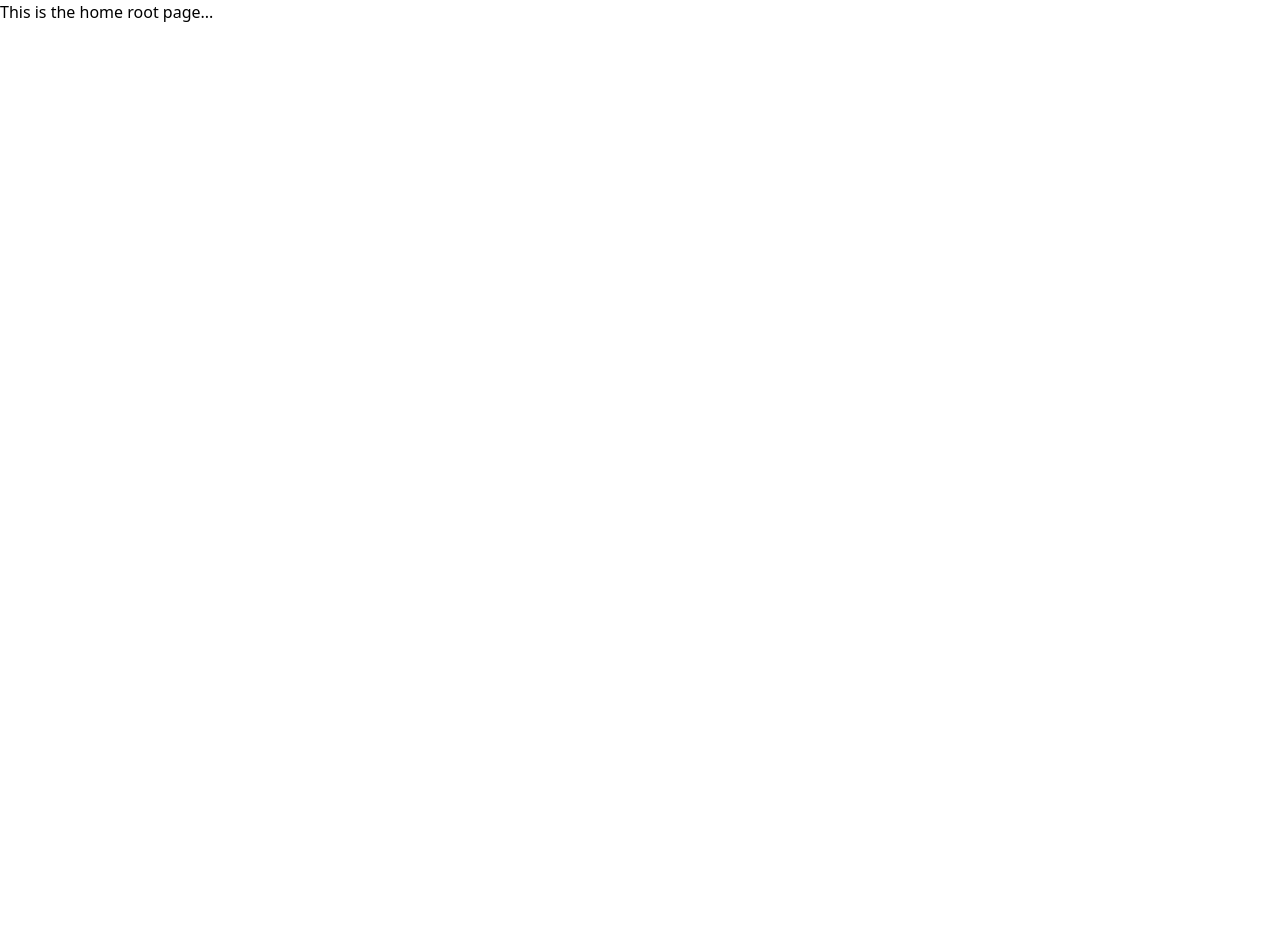
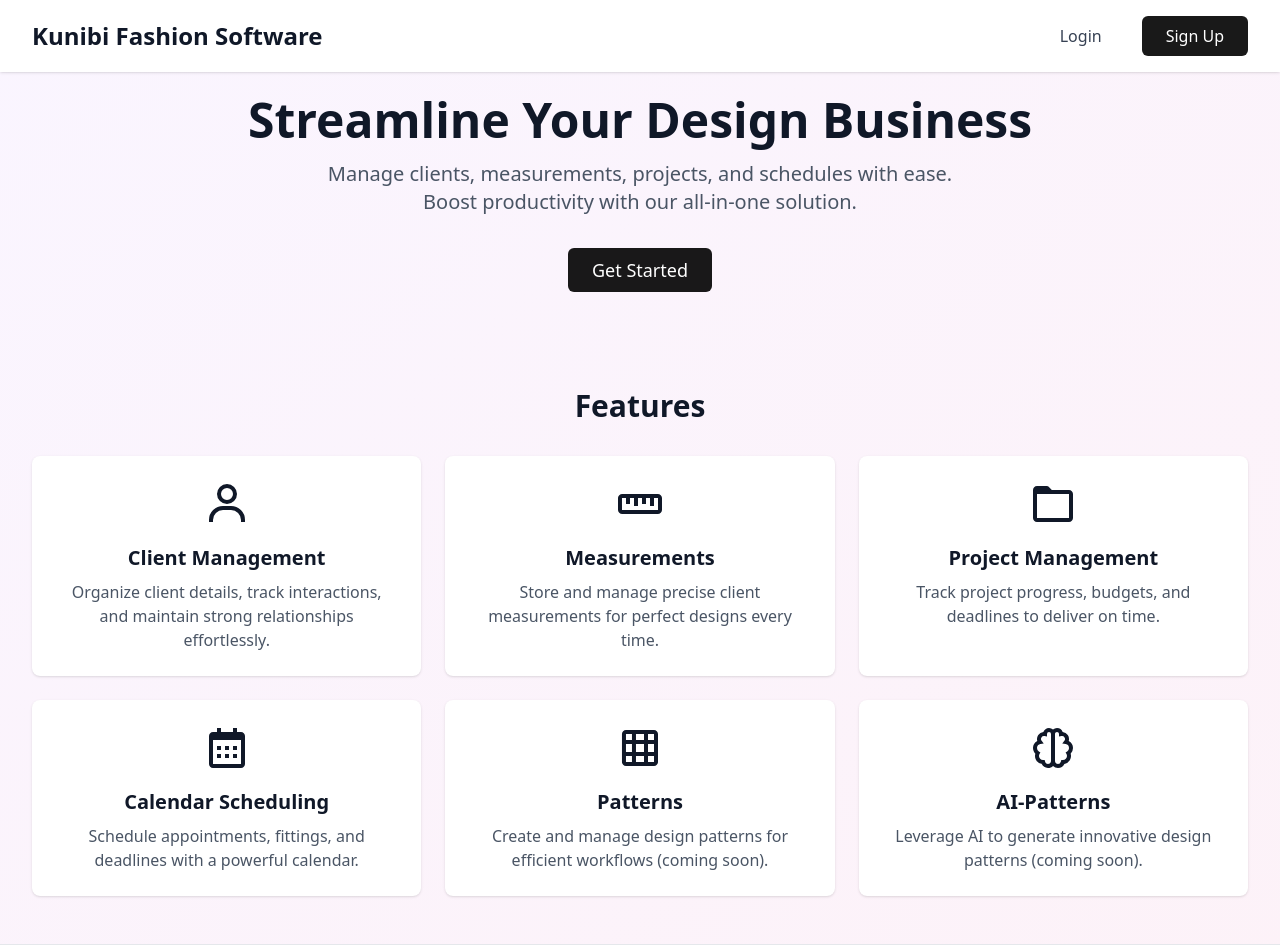
Before and after one commit to PeaceOloruntoba/special-memory, a React (Vite) app: page / in a window 1280 px wide. Shown: the top 952 px of the page. Before the commit the page ends 800 px from the top, so only its background shows below. Built offline with nearby package versions, Linux system fonts and the light colour scheme; no server answers.

Commit message:
Update Home.tsx

```diff
--- a/src/pages/Home.tsx
+++ b/src/pages/Home.tsx
@@ -1,5 +1,161 @@
-export default function Home() {
+import { useState } from "react";
+import {
+  BiUser,
+  BiRuler,
+  BiFolder,
+  BiCalendar,
+  BiGrid,
+  BiBrain,
+  BiMenu,
+  BiX,
+} from "react-icons/bi";
+import { Link } from "react-router";
+import Button from "../components/ui/Button";
+
+export default function LandingPage() {
+  const [isMenuOpen, setIsMenuOpen] = useState(false);
+
+  const toggleMenu = () => {
+    setIsMenuOpen(!isMenuOpen);
+  };
+
   return (
-    <div>This is the home root page...</div>
-  )
+    <div className="min-h-screen bg-gradient-to-br from-purple-50 to-pink-50">
+      {/* Navigation Bar */}
+      <header className="fixed top-0 left-0 right-0 bg-white shadow-sm z-50">
+        <div className="max-w-7xl mx-auto px-4 sm:px-6 lg:px-8 py-4 flex justify-between items-center">
+          <Link to="/" className="text-2xl font-bold text-gray-900">
+            Kunibi Fashion Software
+          </Link>
+          <nav className="hidden md:flex space-x-4">
+            <Link to="/login">
+              <Button className="py-2 px-6 rounded-md border-gray-300 text-gray-700 hover:bg-gray-50">
+                Login
+              </Button>
+            </Link>
+            <Link to="/signup">
+              <Button className="py-2 px-6 rounded-md bg-black/90 text-white hover:bg-black/80">
+                Sign Up
+              </Button>
+            </Link>
+          </nav>
+          <div className="md:hidden">
+            <button onClick={toggleMenu} aria-label="Toggle menu">
+              {isMenuOpen ? (
+                <BiX className="h-6 w-6 text-gray-900" />
+              ) : (
+                <BiMenu className="h-6 w-6 text-gray-900" />
+              )}
+            </button>
+          </div>
+        </div>
+        {isMenuOpen && (
+          <div className="md:hidden bg-white border-t border-gray-200">
+            <div className="flex flex-col items-center py-4 space-y-2">
+              <Link to="/login" onClick={toggleMenu}>
+                <Button className="py-2 px-6 rounded-md w-32 border-gray-300 text-gray-700 hover:bg-gray-50">
+                  Login
+                </Button>
+              </Link>
+              <Link to="/signup" onClick={toggleMenu}>
+                <Button className="py-2 px-6 rounded-md w-32 bg-black/90 text-white hover:bg-black/80">
+                  Sign Up
+                </Button>
+              </Link>
+            </div>
+          </div>
+        )}
+      </header>
+
+      {/* Hero Section */}
+      <section className="pt-24 pb-12 px-4 sm:px-6 lg:px-8 text-center">
+        <h1 className="text-4xl sm:text-5xl font-bold text-gray-900 mb-4">
+          Streamline Your Design Business
+        </h1>
+        <p className="text-lg sm:text-xl text-gray-600 max-w-2xl mx-auto mb-8">
+          Manage clients, measurements, projects, and schedules with ease. Boost
+          productivity with our all-in-one solution.
+        </p>
+        <Link to="/signup">
+          <Button className="py-2 px-6 rounded-md bg-black/90 text-white hover:bg-black/80 text-lg">
+            Get Started
+          </Button>
+        </Link>
+      </section>
+
+      {/* Features Section */}
+      <section className="py-12 px-4 sm:px-6 lg:px-8">
+        <h2 className="text-3xl font-bold text-gray-900 text-center mb-8">
+          Features
+        </h2>
+        <div className="max-w-7xl mx-auto grid grid-cols-1 sm:grid-cols-2 lg:grid-cols-3 gap-6">
+          <div className="bg-white rounded-lg shadow-sm p-6 flex flex-col items-center text-center">
+            <BiUser className="h-12 w-12 text-gray-900 mb-4" />
+            <h3 className="text-xl font-semibold text-gray-900 mb-2">
+              Client Management
+            </h3>
+            <p className="text-gray-600">
+              Organize client details, track interactions, and maintain strong
+              relationships effortlessly.
+            </p>
+          </div>
+          <div className="bg-white rounded-lg shadow-sm p-6 flex flex-col items-center text-center">
+            <BiRuler className="h-12 w-12 text-gray-900 mb-4" />
+            <h3 className="text-xl font-semibold text-gray-900 mb-2">
+              Measurements
+            </h3>
+            <p className="text-gray-600">
+              Store and manage precise client measurements for perfect designs
+              every time.
+            </p>
+          </div>
+          <div className="bg-white rounded-lg shadow-sm p-6 flex flex-col items-center text-center">
+            <BiFolder className="h-12 w-12 text-gray-900 mb-4" />
+            <h3 className="text-xl font-semibold text-gray-900 mb-2">
+              Project Management
+            </h3>
+            <p className="text-gray-600">
+              Track project progress, budgets, and deadlines to deliver on time.
+            </p>
+          </div>
+          <div className="bg-white rounded-lg shadow-sm p-6 flex flex-col items-center text-center">
+            <BiCalendar className="h-12 w-12 text-gray-900 mb-4" />
+            <h3 className="text-xl font-semibold text-gray-900 mb-2">
+              Calendar Scheduling
+            </h3>
+            <p className="text-gray-600">
+              Schedule appointments, fittings, and deadlines with a powerful
+              calendar.
+            </p>
+          </div>
+          <div className="bg-white rounded-lg shadow-sm p-6 flex flex-col items-center text-center">
+            <BiGrid className="h-12 w-12 text-gray-900 mb-4" />
+            <h3 className="text-xl font-semibold text-gray-900 mb-2">
+              Patterns
+            </h3>
+            <p className="text-gray-600">
+              Create and manage design patterns for efficient workflows (coming
+              soon).
+            </p>
+          </div>
+          <div className="bg-white rounded-lg shadow-sm p-6 flex flex-col items-center text-center">
+            <BiBrain className="h-12 w-12 text-gray-900 mb-4" />
+            <h3 className="text-xl font-semibold text-gray-900 mb-2">
+              AI-Patterns
+            </h3>
+            <p className="text-gray-600">
+              Leverage AI to generate innovative design patterns (coming soon).
+            </p>
+          </div>
+        </div>
+      </section>
+
+      {/* Footer */}
+      <footer className="py-6 px-4 sm:px-6 lg:px-8 bg-white border-t border-gray-200 text-center">
+        <p className="text-gray-600">
+          &copy; 2025 DesignPro. All rights reserved.
+        </p>
+      </footer>
+    </div>
+  );
 }
```
